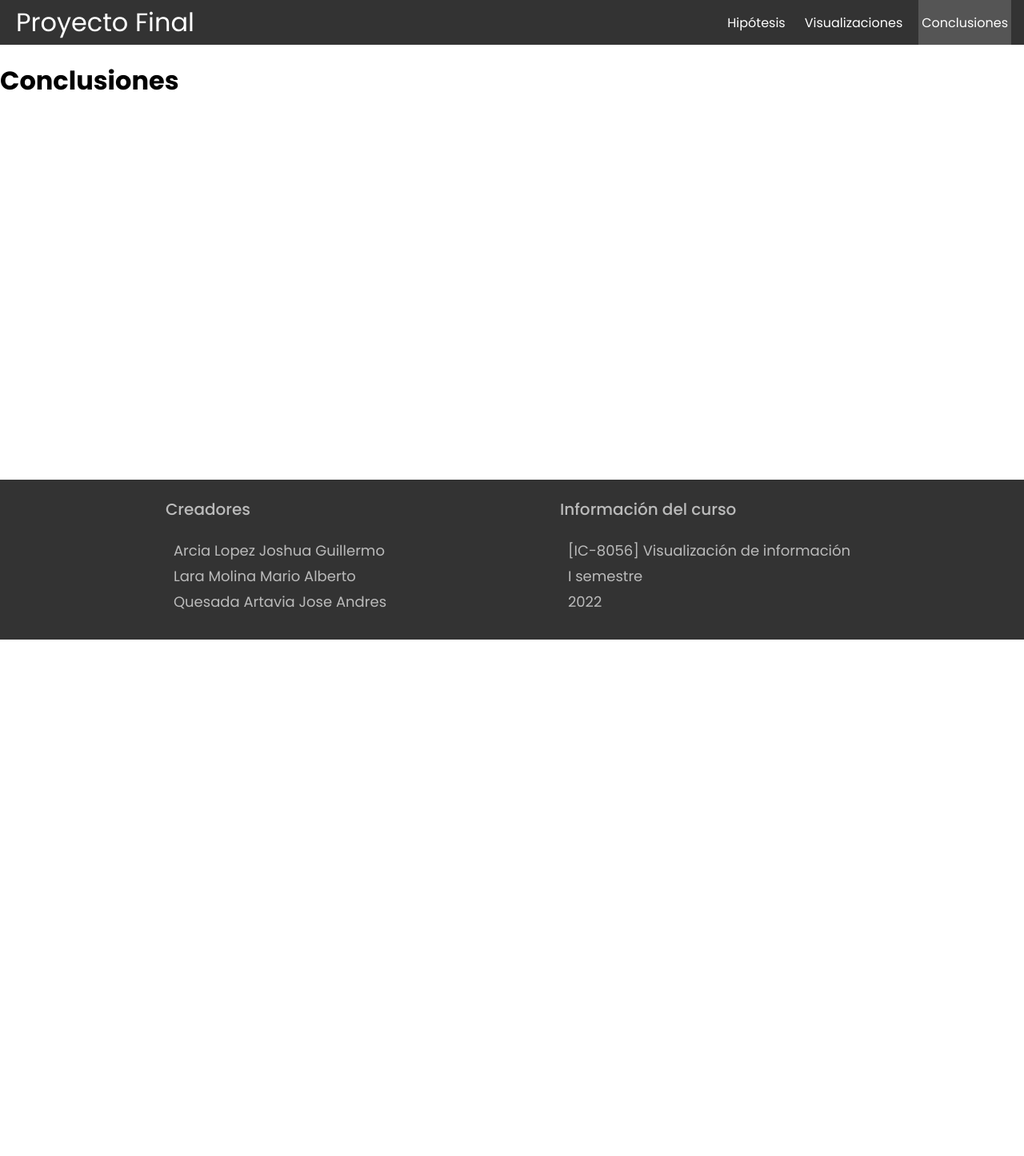
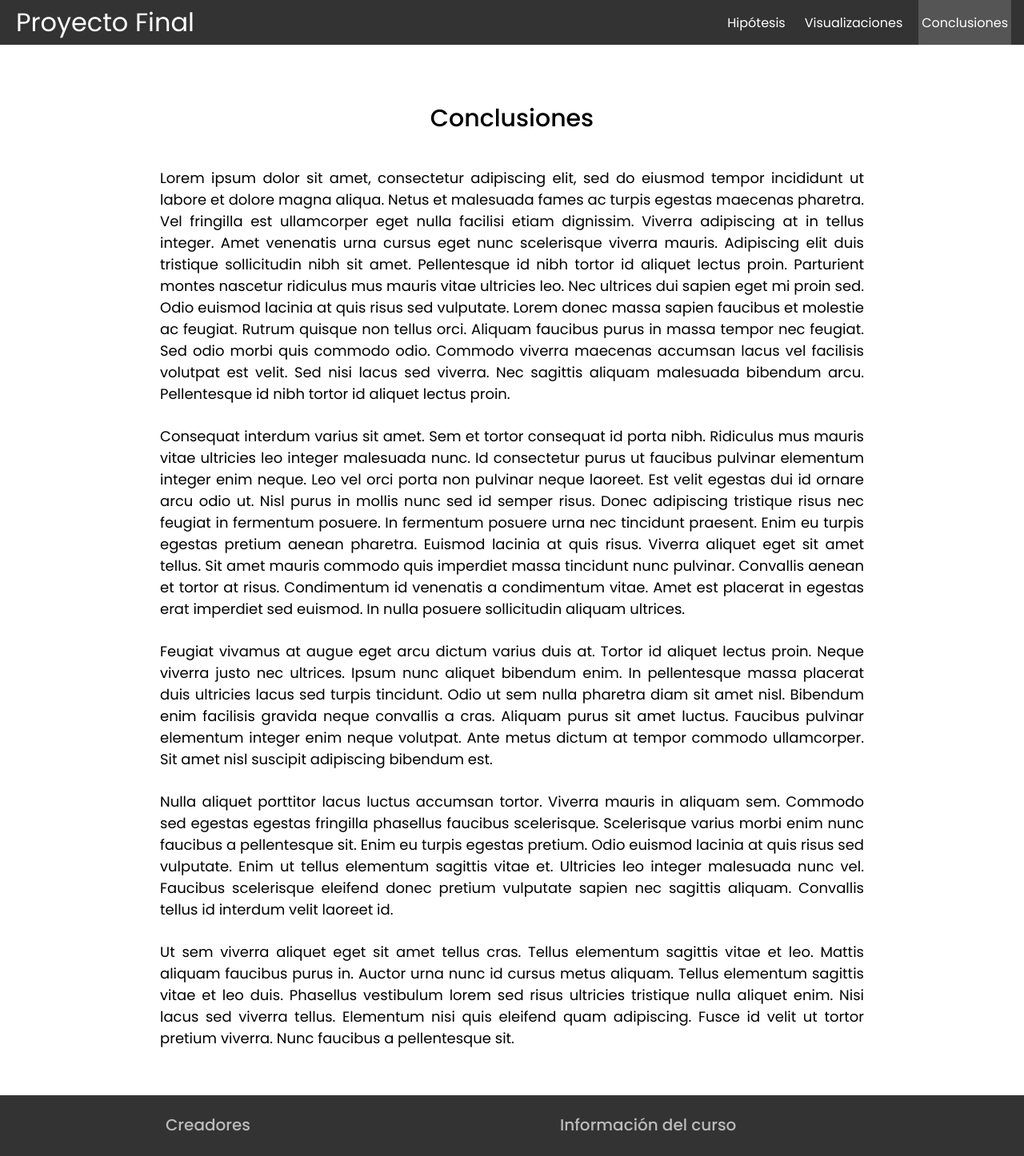
Before and after one commit to Andres-Quesada-A/Salud-EEUU, a React (Create React App) app: page /conclusiones in a window 1280 px wide. Shown: the top 1446 px of the page at 80% size. Before the commit the page ends 800 px from the top, so only its background shows below. Built offline with nearby package versions, Linux system fonts and the light colour scheme.

Commit message:
Font styles

```diff
--- a/src/components/ContentText.module.css
+++ b/src/components/ContentText.module.css
@@ -1,6 +1,6 @@
 .paragraph{
     text-align: justify;
     padding: 30px 200px;
-    font-size: 25px;
+    font-size: 18px;
     font-weight: 400;
 }
--- a/src/pages/Conclusiones.js
+++ b/src/pages/Conclusiones.js
@@ -1,5 +1,71 @@
-export default function Conclusiones(){
-    return (
-        <h1>Conclusiones</h1>
-    )
+import "./Home.css"
+
+export default function Conclusiones() {
+  return (
+    <div className="conclusiones">
+      <h1>Conclusiones</h1>
+      <p>
+        Lorem ipsum dolor sit amet, consectetur adipiscing elit, sed do eiusmod
+        tempor incididunt ut labore et dolore magna aliqua. Netus et malesuada
+        fames ac turpis egestas maecenas pharetra. Vel fringilla est ullamcorper
+        eget nulla facilisi etiam dignissim. Viverra adipiscing at in tellus
+        integer. Amet venenatis urna cursus eget nunc scelerisque viverra
+        mauris. Adipiscing elit duis tristique sollicitudin nibh sit amet.
+        Pellentesque id nibh tortor id aliquet lectus proin. Parturient montes
+        nascetur ridiculus mus mauris vitae ultricies leo. Nec ultrices dui
+        sapien eget mi proin sed. Odio euismod lacinia at quis risus sed
+        vulputate. Lorem donec massa sapien faucibus et molestie ac feugiat.
+        Rutrum quisque non tellus orci. Aliquam faucibus purus in massa tempor
+        nec feugiat. Sed odio morbi quis commodo odio. Commodo viverra maecenas
+        accumsan lacus vel facilisis volutpat est velit. Sed nisi lacus sed
+        viverra. Nec sagittis aliquam malesuada bibendum arcu. Pellentesque id
+        nibh tortor id aliquet lectus proin.
+      </p>
+      <p>
+        Consequat interdum varius sit amet. Sem et tortor consequat id porta
+        nibh. Ridiculus mus mauris vitae ultricies leo integer malesuada nunc.
+        Id consectetur purus ut faucibus pulvinar elementum integer enim neque.
+        Leo vel orci porta non pulvinar neque laoreet. Est velit egestas dui id
+        ornare arcu odio ut. Nisl purus in mollis nunc sed id semper risus.
+        Donec adipiscing tristique risus nec feugiat in fermentum posuere. In
+        fermentum posuere urna nec tincidunt praesent. Enim eu turpis egestas
+        pretium aenean pharetra. Euismod lacinia at quis risus. Viverra aliquet
+        eget sit amet tellus. Sit amet mauris commodo quis imperdiet massa
+        tincidunt nunc pulvinar. Convallis aenean et tortor at risus.
+        Condimentum id venenatis a condimentum vitae. Amet est placerat in
+        egestas erat imperdiet sed euismod. In nulla posuere sollicitudin
+        aliquam ultrices.
+      </p>
+
+      <p>
+        Feugiat vivamus at augue eget arcu dictum varius duis at. Tortor id
+        aliquet lectus proin. Neque viverra justo nec ultrices. Ipsum nunc
+        aliquet bibendum enim. In pellentesque massa placerat duis ultricies
+        lacus sed turpis tincidunt. Odio ut sem nulla pharetra diam sit amet
+        nisl. Bibendum enim facilisis gravida neque convallis a cras. Aliquam
+        purus sit amet luctus. Faucibus pulvinar elementum integer enim neque
+        volutpat. Ante metus dictum at tempor commodo ullamcorper. Sit amet nisl
+        suscipit adipiscing bibendum est.
+      </p>
+      <p>
+        Nulla aliquet porttitor lacus luctus accumsan tortor. Viverra mauris in
+        aliquam sem. Commodo sed egestas egestas fringilla phasellus faucibus
+        scelerisque. Scelerisque varius morbi enim nunc faucibus a pellentesque
+        sit. Enim eu turpis egestas pretium. Odio euismod lacinia at quis risus
+        sed vulputate. Enim ut tellus elementum sagittis vitae et. Ultricies leo
+        integer malesuada nunc vel. Faucibus scelerisque eleifend donec pretium
+        vulputate sapien nec sagittis aliquam. Convallis tellus id interdum
+        velit laoreet id.
+      </p>
+      <p>
+        Ut sem viverra aliquet eget sit amet tellus cras. Tellus elementum
+        sagittis vitae et leo. Mattis aliquam faucibus purus in. Auctor urna
+        nunc id cursus metus aliquam. Tellus elementum sagittis vitae et leo
+        duis. Phasellus vestibulum lorem sed risus ultricies tristique nulla
+        aliquet enim. Nisi lacus sed viverra tellus. Elementum nisi quis
+        eleifend quam adipiscing. Fusce id velit ut tortor pretium viverra. Nunc
+        faucibus a pellentesque sit.
+      </p>
+    </div>
+  );
 }
--- a/src/pages/Hipotesis.css
+++ b/src/pages/Hipotesis.css
@@ -1,15 +1,19 @@
 .container-page-hipotesis{
-    width: 100%;
-    padding: 0 150px;
-    margin-bottom: 100px;
+    /* width: 100%; */
+    /* padding: 0 150px; */
+    margin: 50px 200px;
+    display: flex;
+    flex-direction: column;
+    justify-content: center;
 }
 .container-page-hipotesis h1{
     text-align: center;
-    font-size: 40px;
+    font-size: 30px;
     font-weight: 500;
 }
 .container-page-hipotesis ul li{
-    font-size: 17px;
+    font-size: 18px;
+    font-weight: 400;
     text-align: justify;
     margin-bottom: 10px;
 }
--- /dev/null
+++ b/src/pages/Home.css
@@ -0,0 +1,20 @@
+.container-page-home,
+.conclusiones{
+    display: flex;
+    flex-direction: column;
+    justify-content: center;
+    margin: 50px 200px;
+}
+.container-page-home h1,
+.conclusiones h1{
+    font-size: 30px;
+    font-weight: 500;
+    text-align: center;
+}
+.container-page-home p,
+.conclusiones p{
+    font-size: 18px;
+    font-weight: 400;
+    margin-bottom:0.5rem;
+    text-align: justify;
+}
--- a/src/pages/Home.js
+++ b/src/pages/Home.js
@@ -1,7 +1,75 @@
+import "./Home.css";
+
 export default function Home() {
   return (
     <div className="container-page-home">
-      <h1>Introducion del proyecto</h1>
+      <h1>
+        Estado de salud de las personas de los Estados Unidos, mortalidad y
+        factores importantes en el incremento o disminución del primero
+        (2001-2013).
+      </h1>
+      <p>
+        Lorem ipsum dolor sit amet, consectetur adipiscing elit, sed do eiusmod
+        tempor incididunt ut labore et dolore magna aliqua. Netus et malesuada
+        fames ac turpis egestas maecenas pharetra. Vel fringilla est ullamcorper
+        eget nulla facilisi etiam dignissim. Viverra adipiscing at in tellus
+        integer. Amet venenatis urna cursus eget nunc scelerisque viverra
+        mauris. Adipiscing elit duis tristique sollicitudin nibh sit amet.
+        Pellentesque id nibh tortor id aliquet lectus proin. Parturient montes
+        nascetur ridiculus mus mauris vitae ultricies leo. Nec ultrices dui
+        sapien eget mi proin sed. Odio euismod lacinia at quis risus sed
+        vulputate. Lorem donec massa sapien faucibus et molestie ac feugiat.
+        Rutrum quisque non tellus orci. Aliquam faucibus purus in massa tempor
+        nec feugiat. Sed odio morbi quis commodo odio. Commodo viverra maecenas
+        accumsan lacus vel facilisis volutpat est velit. Sed nisi lacus sed
+        viverra. Nec sagittis aliquam malesuada bibendum arcu. Pellentesque id
+        nibh tortor id aliquet lectus proin.
+      </p>
+      <p>
+        Consequat interdum varius sit amet. Sem et tortor consequat id porta
+        nibh. Ridiculus mus mauris vitae ultricies leo integer malesuada nunc.
+        Id consectetur purus ut faucibus pulvinar elementum integer enim neque.
+        Leo vel orci porta non pulvinar neque laoreet. Est velit egestas dui id
+        ornare arcu odio ut. Nisl purus in mollis nunc sed id semper risus.
+        Donec adipiscing tristique risus nec feugiat in fermentum posuere. In
+        fermentum posuere urna nec tincidunt praesent. Enim eu turpis egestas
+        pretium aenean pharetra. Euismod lacinia at quis risus. Viverra aliquet
+        eget sit amet tellus. Sit amet mauris commodo quis imperdiet massa
+        tincidunt nunc pulvinar. Convallis aenean et tortor at risus.
+        Condimentum id venenatis a condimentum vitae. Amet est placerat in
+        egestas erat imperdiet sed euismod. In nulla posuere sollicitudin
+        aliquam ultrices.
+      </p>
+
+      <p>
+        Feugiat vivamus at augue eget arcu dictum varius duis at. Tortor id
+        aliquet lectus proin. Neque viverra justo nec ultrices. Ipsum nunc
+        aliquet bibendum enim. In pellentesque massa placerat duis ultricies
+        lacus sed turpis tincidunt. Odio ut sem nulla pharetra diam sit amet
+        nisl. Bibendum enim facilisis gravida neque convallis a cras. Aliquam
+        purus sit amet luctus. Faucibus pulvinar elementum integer enim neque
+        volutpat. Ante metus dictum at tempor commodo ullamcorper. Sit amet nisl
+        suscipit adipiscing bibendum est.
+      </p>
+      <p>
+        Nulla aliquet porttitor lacus luctus accumsan tortor. Viverra mauris in
+        aliquam sem. Commodo sed egestas egestas fringilla phasellus faucibus
+        scelerisque. Scelerisque varius morbi enim nunc faucibus a pellentesque
+        sit. Enim eu turpis egestas pretium. Odio euismod lacinia at quis risus
+        sed vulputate. Enim ut tellus elementum sagittis vitae et. Ultricies leo
+        integer malesuada nunc vel. Faucibus scelerisque eleifend donec pretium
+        vulputate sapien nec sagittis aliquam. Convallis tellus id interdum
+        velit laoreet id.
+      </p>
+      <p>
+        Ut sem viverra aliquet eget sit amet tellus cras. Tellus elementum
+        sagittis vitae et leo. Mattis aliquam faucibus purus in. Auctor urna
+        nunc id cursus metus aliquam. Tellus elementum sagittis vitae et leo
+        duis. Phasellus vestibulum lorem sed risus ultricies tristique nulla
+        aliquet enim. Nisi lacus sed viverra tellus. Elementum nisi quis
+        eleifend quam adipiscing. Fusce id velit ut tortor pretium viverra. Nunc
+        faucibus a pellentesque sit.
+      </p>
     </div>
   );
 }
```
Also changed, not shown: src/components/graphics.json (line endings or trailing spaces).
